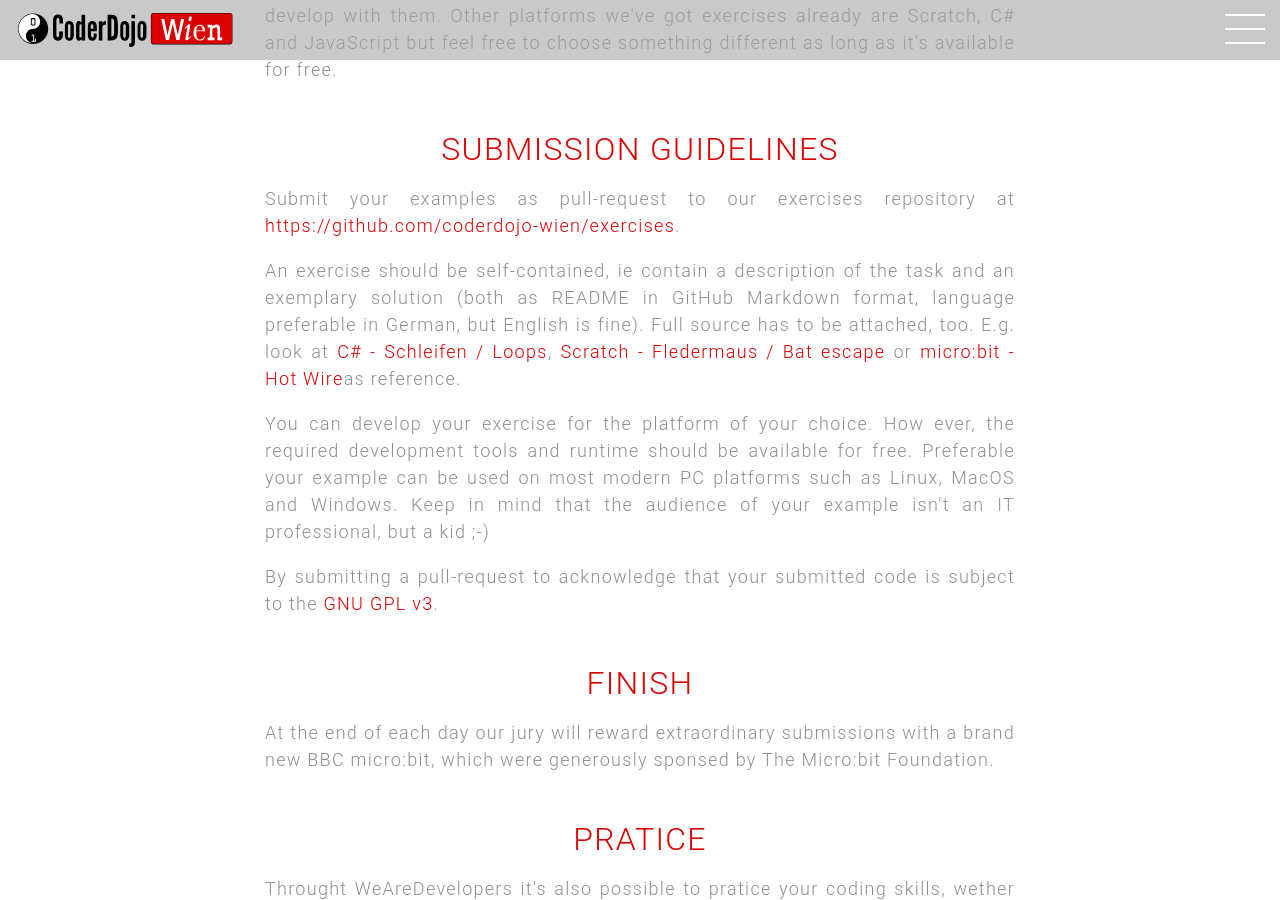
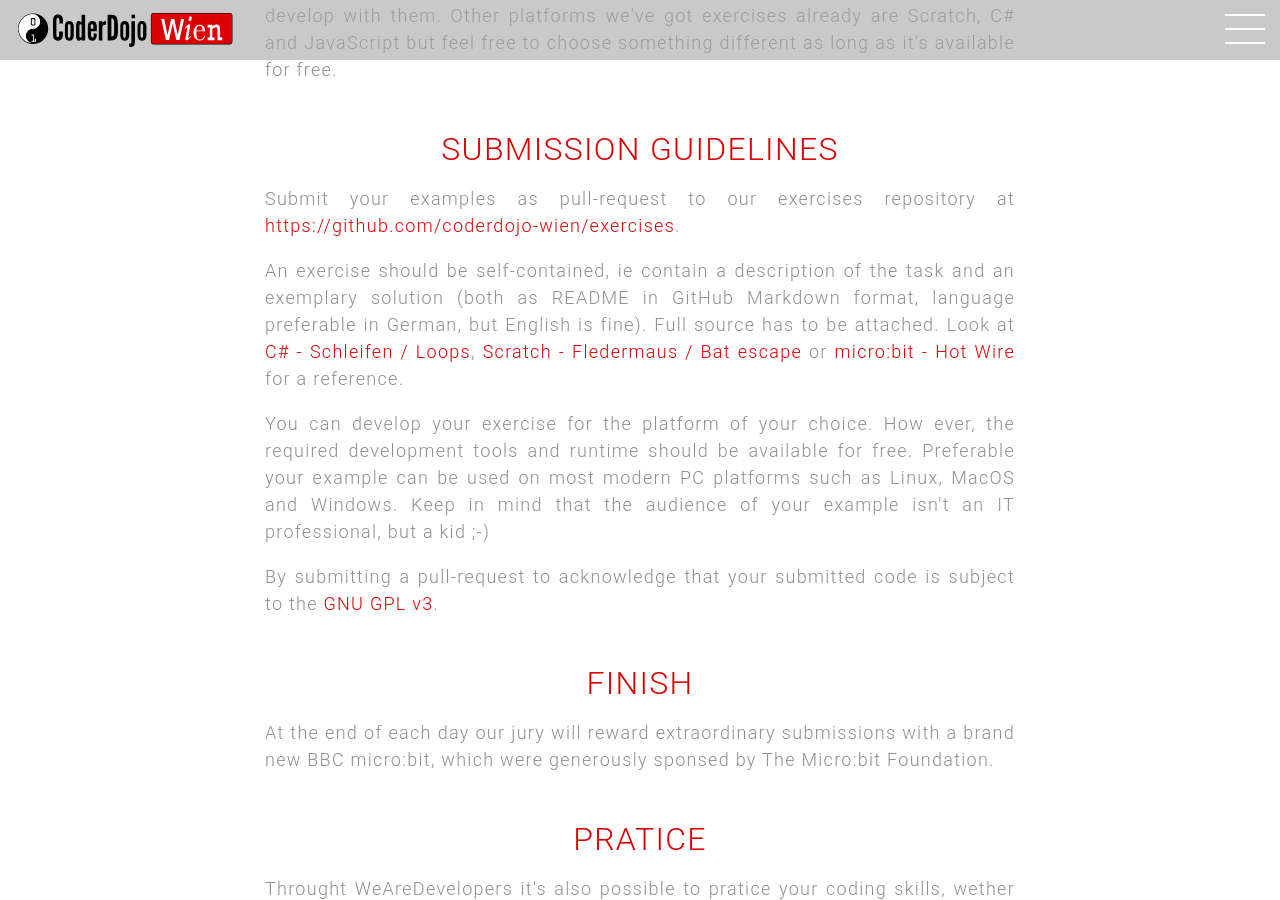
Before and after one commit to coderdojo-wien/coderdojo-wien.github.io, a Jekyll site: the page built from hackhathon.html, in a window 1280 px wide and 900 px high, scrolled down 1410 px. Built offline with Jekyll 4.4.1, drawn with Linux system fonts in a browser that asks for light colours; nearby versions of some CDN libraries; comment, search, counter and statistics services are not loaded.

Commit message:
Update section text

```diff
--- a/_data/hackathon.yml
+++ b/_data/hackathon.yml
@@ -12,7 +12,7 @@ Submit your examples as pull-request to our exercises repository at <a href='htt
 </p>
 
 <p>
-An exercise should be self-contained, ie contain a description of the task and an exemplary solution (both as README in GitHub Markdown format, language preferable in German, but English is fine). Full source has to be attached, too. E.g. look at <a href='https://github.com/coderdojo-wien/exercises/tree/master/csharp/Schleifen/Readme.md' target='_blank'>C# - Schleifen / Loops</a>,  <a href='https://github.com/coderdojo-wien/exercises/tree/master/scratch/Fledermaus/Readme.md' target='_blank'>Scratch - Fledermaus / Bat escape</a> or <a href='https://github.com/coderdojo-wien/exercises/tree/master/microbit/HotWire/Readme.md' target='_blank'>micro:bit - Hot Wire</a>as reference.
+An exercise should be self-contained, ie contain a description of the task and an exemplary solution (both as README in GitHub Markdown format, language preferable in German, but English is fine). Full source has to be attached. Look at <a href='https://github.com/coderdojo-wien/exercises/tree/master/csharp/Schleifen/Readme.md' target='_blank'>C# - Schleifen / Loops</a>,  <a href='https://github.com/coderdojo-wien/exercises/tree/master/scratch/Fledermaus/Readme.md' target='_blank'>Scratch - Fledermaus / Bat escape</a> or <a href='https://github.com/coderdojo-wien/exercises/tree/master/microbit/HotWire/Readme.md' target='_blank'>micro:bit - Hot Wire</a> for a reference.
 </p>
 
 <p>
```
